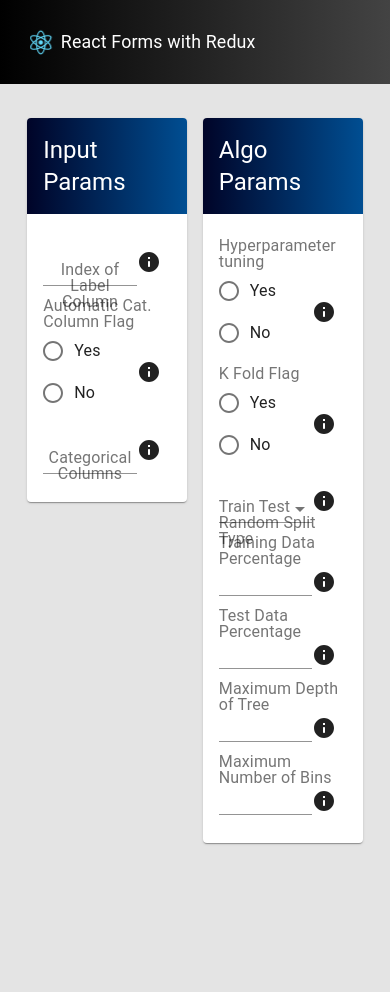
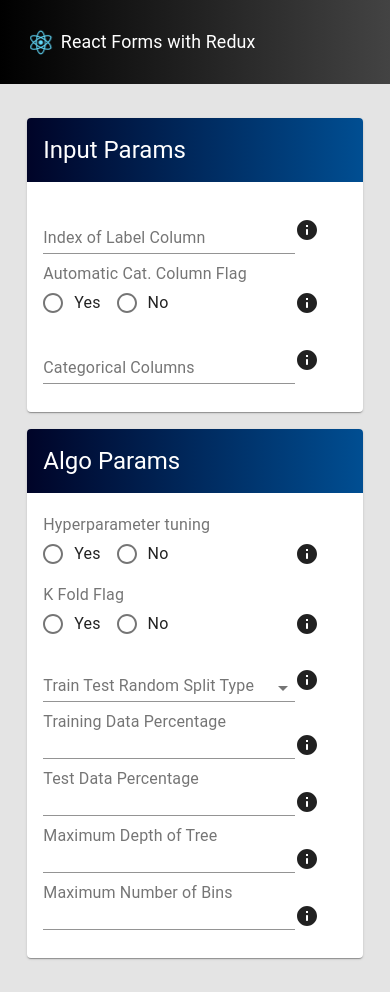
Before and after one commit to chetanoli2012/react-redux-sample-form, a React (Create React App) app: page / in a window 390 px wide. Before the commit the page ends 877 px from the top, so only its background shows below. Built offline with nearby package versions, Linux system fonts and the light colour scheme.

Commit message:
Add media query for responsiveness

```diff
--- /dev/null
+++ b/public/css/pages/formParams.css
@@ -0,0 +1,7 @@
+/* Media queries */
+@media (max-width: 990px) {
+  .card-container {
+    display: flex;
+    flex-direction: column;
+  }
+}
--- a/public/css/styles.css
+++ b/public/css/styles.css
@@ -3,6 +3,7 @@
 @import "./components/text.css";
 @import "./components/card.css";
 @import "./components/input.css";
+@import "./pages/formParams.css";
 
 body {
   margin: 0;
```
